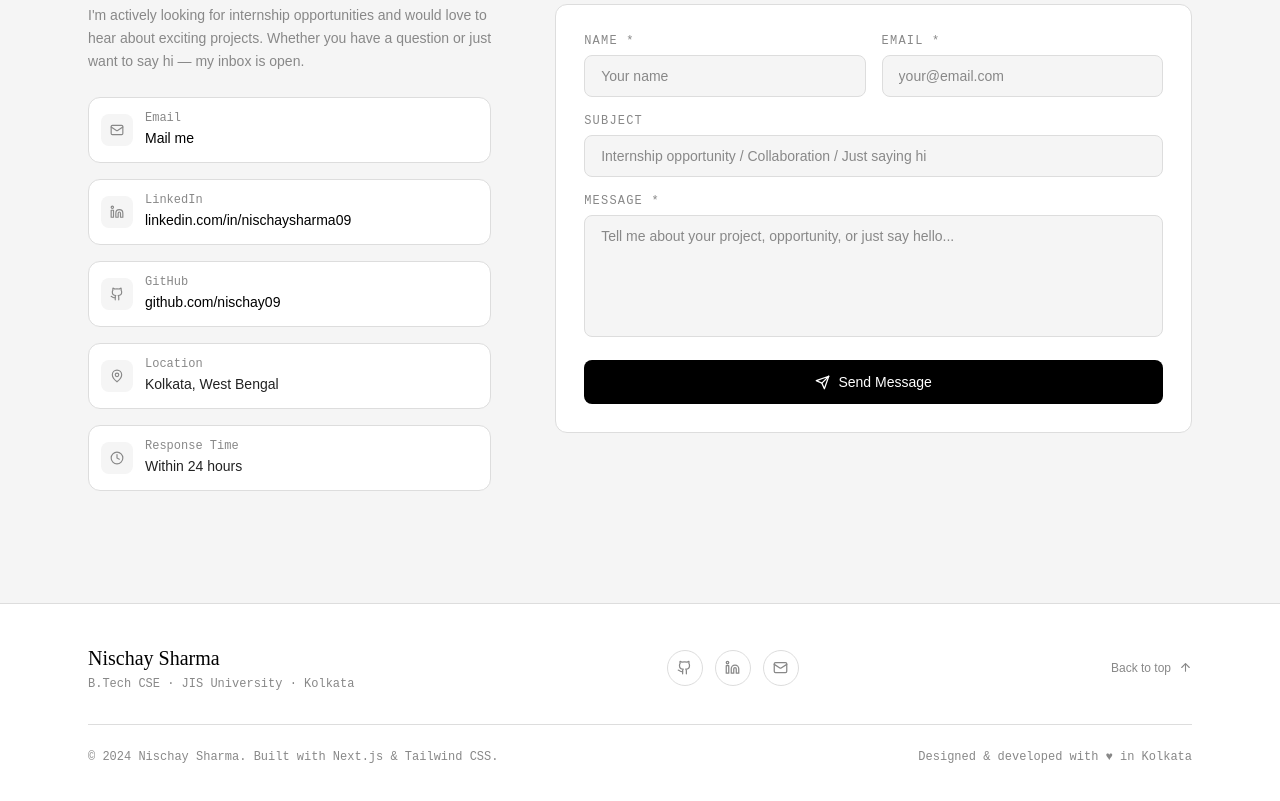
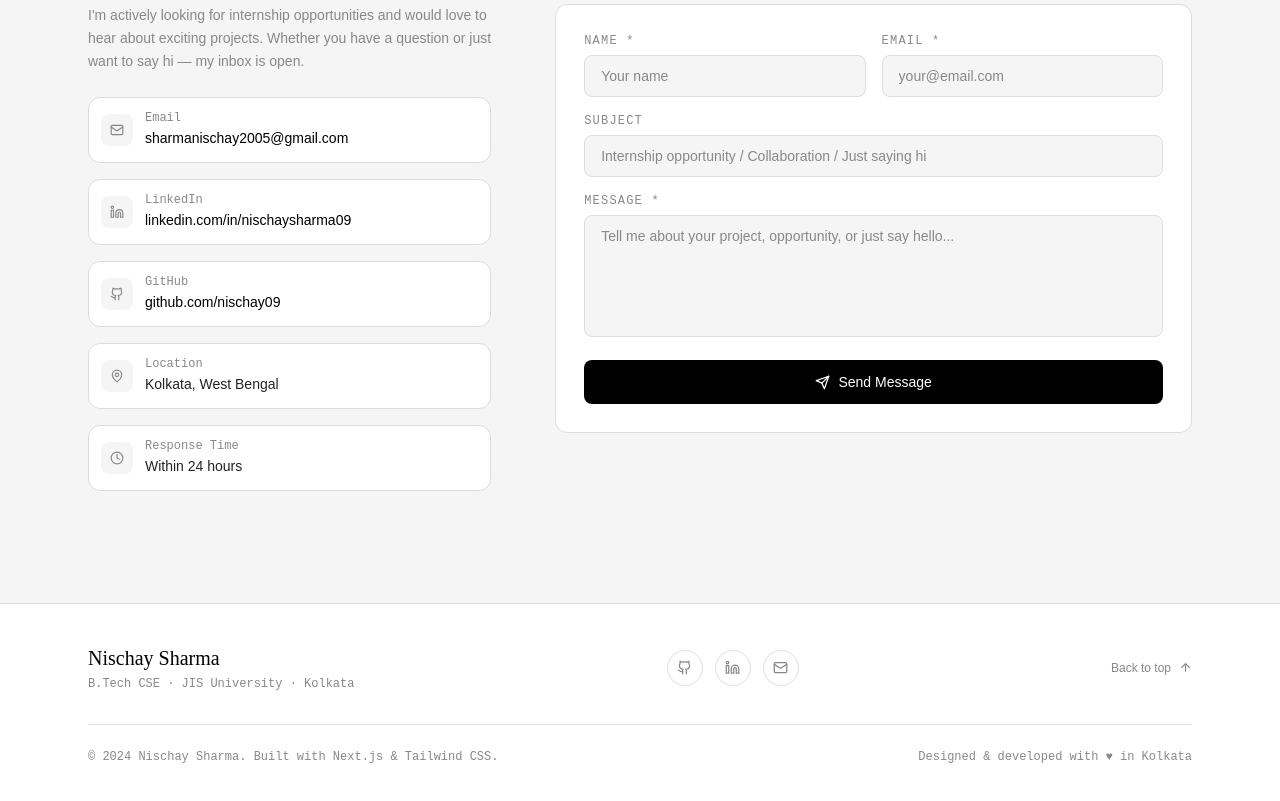
Before and after one commit to nischay09/Portfolio-website, a Next.js app: page / in a window 1280 px wide. Shown: the part 6580-7381 px from the top of the page. Built offline with nearby package versions, Linux system fonts and the light colour scheme.

Commit message:
mail label change

```diff
--- a/components/sections/Contact.tsx
+++ b/components/sections/Contact.tsx
@@ -9,7 +9,7 @@ const contactInfo = [
   {
     icon: Mail,
     label: 'Email',
-    value: 'Mail me',
+    value: 'sharmanischay2005@gmail.com',
     href: 'mailto:sharmanischay2005@gmail.com',
   },
   {
```
